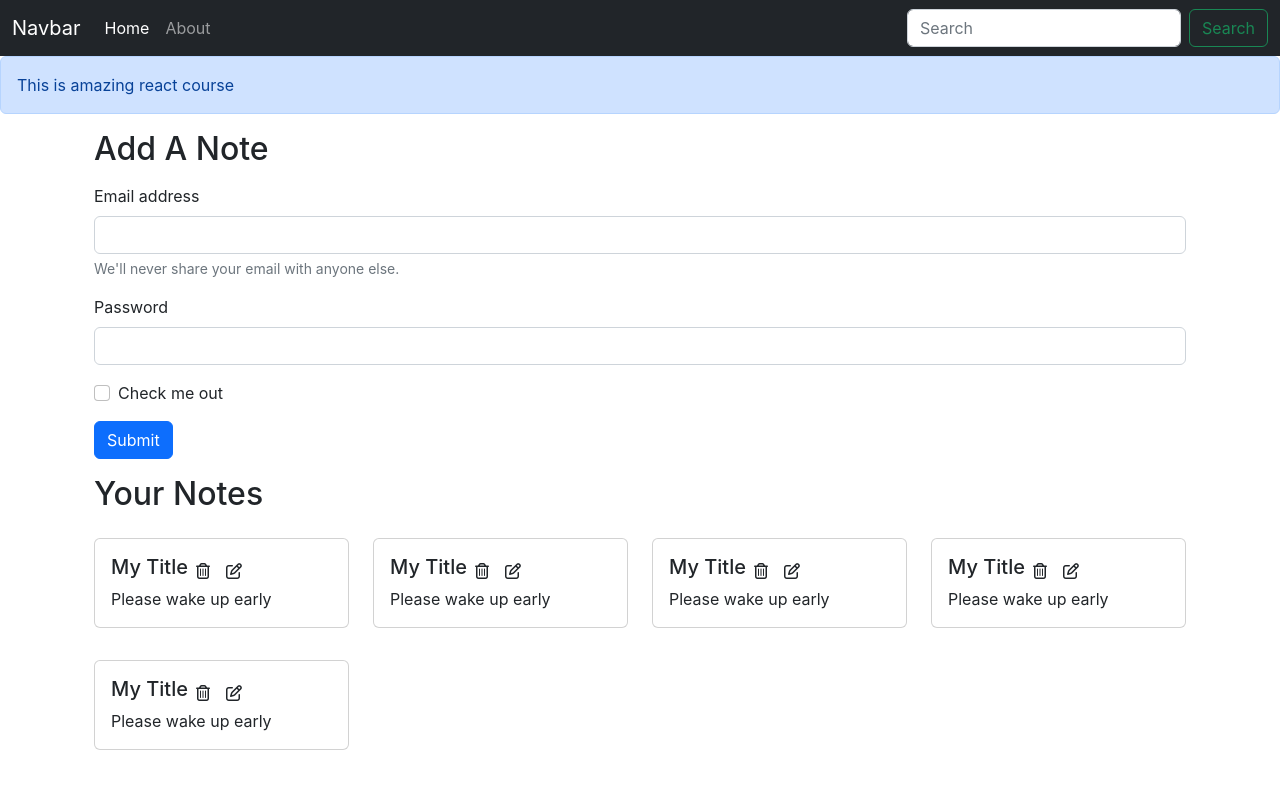
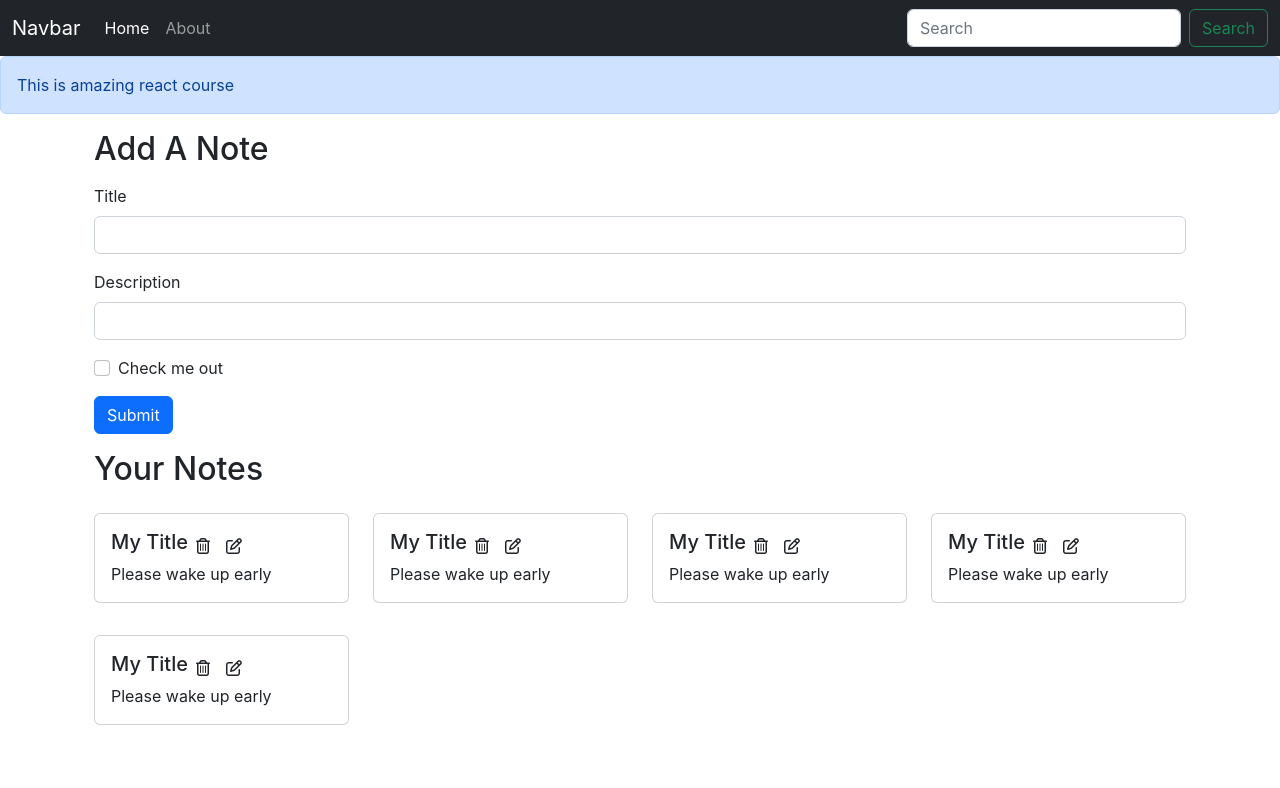
Before and after one commit to usernotavailable123/Notes, a React (Create React App) app: page / in a window 1280 px wide. Shown: the top 788 px of the page. Built offline with nearby package versions, Linux system fonts and the light colour scheme.

Commit message:
create a addnote component

```diff
--- /dev/null
+++ b/src/components/AddNote.js
@@ -0,0 +1,61 @@
+import React, { useContext, useState } from 'react'
+import NoteContext from '../context/notes/NoteContext';
+
+const AddNote = () => {
+    const context = useContext(NoteContext);
+    const {addNote} = context;
+    const [note,setNote] = useState({title:" ",description:" ",tag:" "})
+    const handleClick = (e) =>{
+        e.preventDefault();
+        addNote(note.title,note.description,note.tag)
+    }
+    const onChange = (e) =>{
+        setNote({...note,[e.target.name]:e.target.value})
+    }
+  return (
+    <div>
+      <h2>Add A Note</h2>
+      <form className = "my-3">
+        <div className="mb-3">
+          <label htmlFor="exampleInputEmail1" className="form-label">
+            Title
+          </label>
+          <input
+            type="text"
+            className="form-control"
+            id="title"
+            name='title'
+            aria-describedby="emailHelp"
+            onChange={onChange}
+          />
+          <div id="emailHelp" className="form-text">
+
+          </div>
+        </div>
+        <div className="mb-3">
+          <label htmlFor="exampleInputPassword1" className="form-label">
+            Description
+          </label>
+          <input
+            type="text"
+            className="form-control"
+            id="description"
+            name="description"
+            onChange={onChange}
+          />
+        </div>
+        <div className="mb-3 form-check">
+          <input type="checkbox" className="form-check-input" id="exampleCheck1" />
+          <label className="form-check-label" htmlFor="exampleCheck1">
+            Check me out
+          </label>
+        </div>
+        <button type="submit" className="btn btn-primary" onClick={handleClick}>
+          Submit
+        </button>
+      </form>
+    </div>
+  )
+}
+
+export default AddNote
--- a/src/components/Alert.js
+++ b/src/components/Alert.js
@@ -2,7 +2,7 @@
 
 const Alert = (props) => {
   return (
-    <div class="alert alert-primary" role="alert">
+    <div className="alert alert-primary" role="alert">
         {props.message}
     </div>
   )
--- a/src/components/Home.js
+++ b/src/components/Home.js
@@ -1,47 +1,13 @@
 import React, { useContext } from "react";
 import NoteContext from "../context/notes/NoteContext";
+import AddNote from "./AddNote";
 import Notes from "./Notes";
 
 const Home = () => {
 
   return (
         <div className="container my-3">
-        <h2>Add A Note</h2>
-      <form className = "my-3">
-        <div className="mb-3">
-          <label htmlFor="exampleInputEmail1" className="form-label">
-            Email address
-          </label>
-          <input
-            type="email"
-            className="form-control"
-            id="exampleInputEmail1"
-            aria-describedby="emailHelp"
-          />
-          <div id="emailHelp" className="form-text">
-            We'll never share your email with anyone else.
-          </div>
-        </div>
-        <div className="mb-3">
-          <label htmlFor="exampleInputPassword1" className="form-label">
-            Password
-          </label>
-          <input
-            type="password"
-            className="form-control"
-            id="exampleInputPassword1"
-          />
-        </div>
-        <div className="mb-3 form-check">
-          <input type="checkbox" className="form-check-input" id="exampleCheck1" />
-          <label className="form-check-label" htmlFor="exampleCheck1">
-            Check me out
-          </label>
-        </div>
-        <button type="submit" className="btn btn-primary">
-          Submit
-        </button>
-      </form>
+
         <Notes/>
         </div>
 
--- a/src/components/Notes.js
+++ b/src/components/Notes.js
@@ -1,17 +1,22 @@
 import React, { useContext } from 'react'
 import NoteContext from '../context/notes/NoteContext';
+import AddNote from './AddNote';
 import Noteitem from './Noteitem';
 
 const Notes = () => {
     const context = useContext(NoteContext);
-    const {notes,setNotes} = context;
+    const {notes,addNote} = context;
   return (
+    <>
+    <AddNote/>
     <div className="row my-3">
-      <h2>Your Notes</h2>
-        {notes.map((note) =>{
-            return <Noteitem note={note} key={note._id}/>
-        })}
-    </div>
+        <h2>Your Notes</h2>
+            {notes.map((note) =>{
+                return <Noteitem note={note} key={note._id}/>
+            })}
+        </div>
+    </>
+
   )
 }
 
--- a/src/context/notes/NoteState.js
+++ b/src/context/notes/NoteState.js
@@ -50,8 +50,31 @@
         }
       ]
       const[notes,setNotes] = useState(notesInitial);
+      //Add a Note
+      const addNote = (title,description,tag) =>{
+            //api call here to get all other data:TODO
+        let note = {
+          "_id": "62d27f0049168a5f713b9c54",
+          "user": "62cee17f476fbb9a56a53a48",
+          "title": title,
+          "description": description,
+          "tag": tag,
+          "timestamp": "2022-07-16T09:04:00.181Z",
+          "__v": 0
+          };
+            setNotes(notes.concat(note))
+        }
+      //Delete a Note
+      const deleteNote = () =>{
+
+      }
+      //Edit a Note
+      const editNote = () =>{
+
+      }
+
     return(
-        <NoteContext.Provider value = {{notes,setNotes}}>
+        <NoteContext.Provider value = {{notes,setNotes,addNote,deleteNote,editNote}}>
             {props.children}
         </NoteContext.Provider>
     )
```
